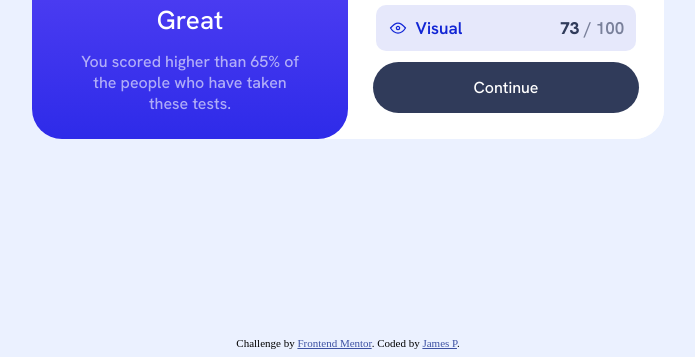
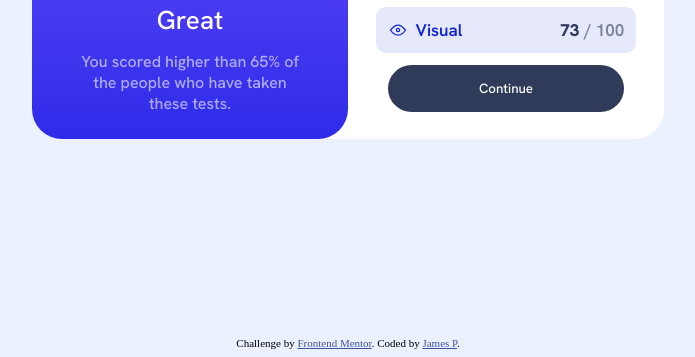
Before and after one commit to JamesP-GitH/JP-IOD-Mod2-Ex3-Extension-ResultsSummaryComponent, a plain HTML site: page results-summary-component-main/index.html in a window 1280 px wide. Shown: the part 443-800 px from the top of the page, without its empty margins (292-987 px from the left). Drawn offline with Linux system fonts and the light colour scheme.

Commit message:
final chunk

```diff
--- a/results-summary-component-main/index.html
+++ b/results-summary-component-main/index.html
@@ -88,7 +88,7 @@
                             </div>
                         </div>
                     </div>
-                    <div class="continue hanken-grotesk">Continue</div>
+                    <input type="button" class="continue hanken-grotesk" value="Continue" />
                 </div>
             </section>
         </div>
--- a/results-summary-component-main/style.css
+++ b/results-summary-component-main/style.css
@@ -219,7 +219,13 @@ body {
     width: 80%;
     padding: 15px;
     border-radius: 30px;
+    border: none;
     text-align: center;
     color: var(--text-color-main);
     background-color: var(--background-color-cont-butn);
 }
+
+.continue:hover {
+    background: linear-gradient(to bottom, var(--background-color-gradient1), var(--background-color-gradient2));
+    border: none;
+}
```
